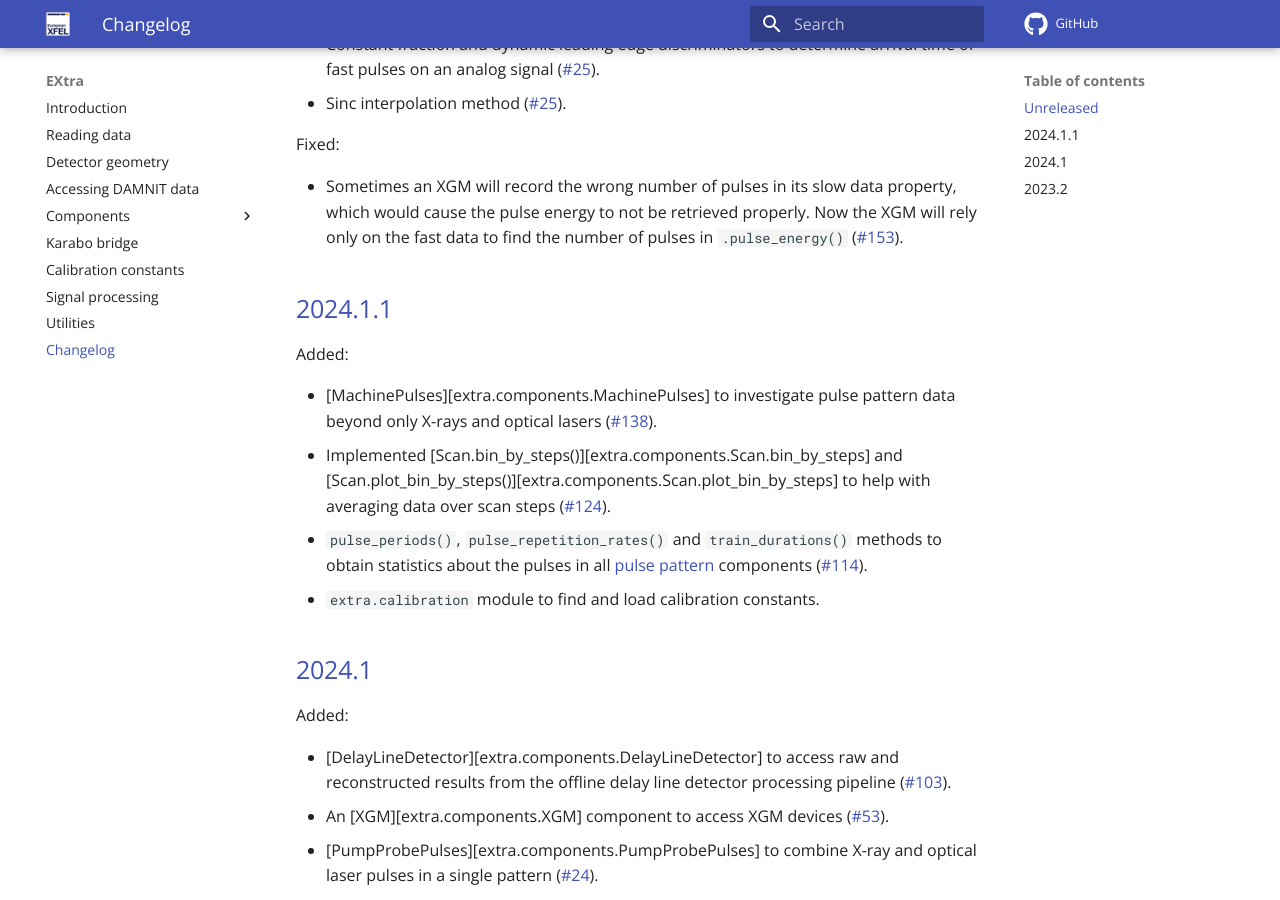
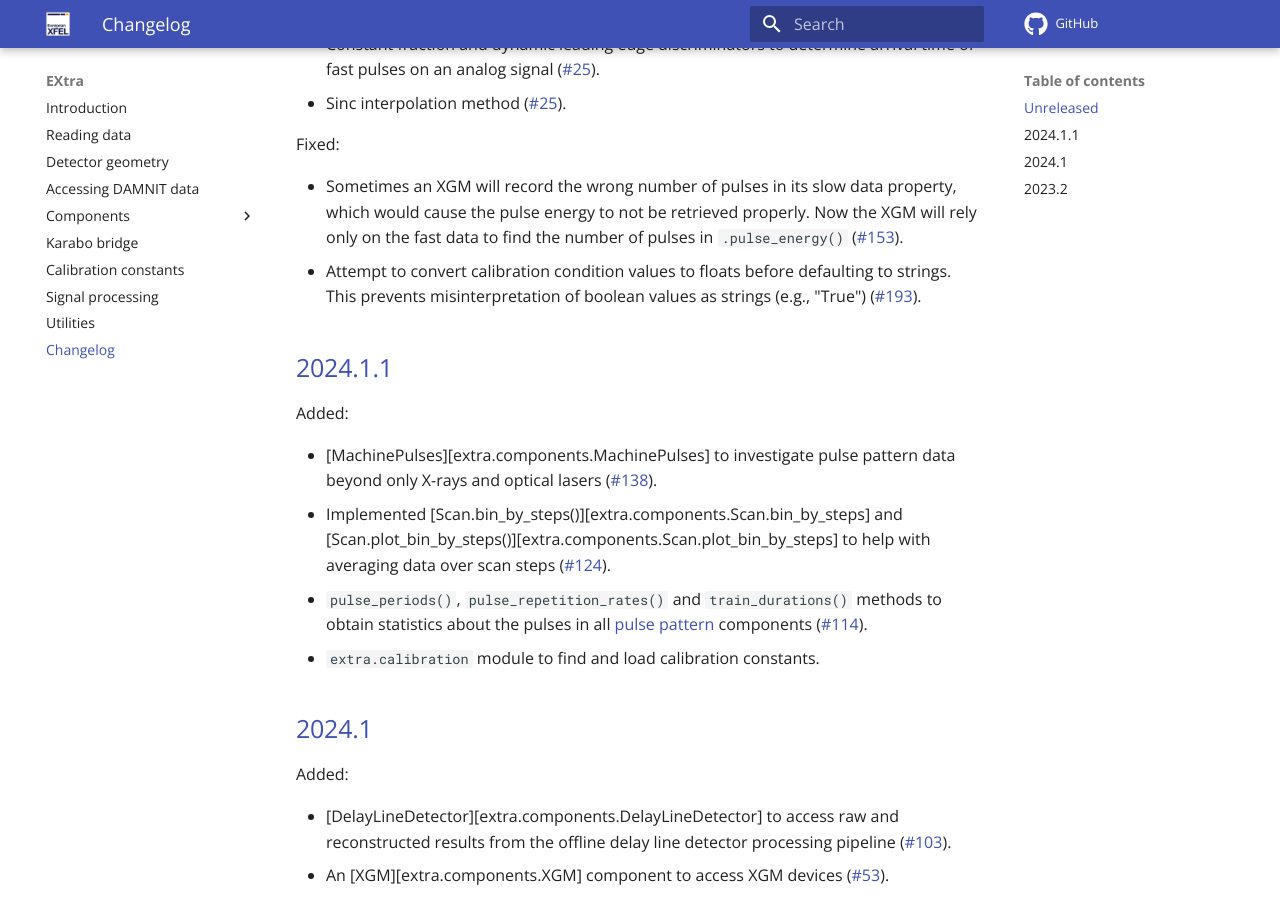
Before and after one commit to European-XFEL/EXtra, an MkDocs documentation site: the page built from docs/changelog.md, in a window 1280 px wide and 900 px high, scrolled down 1389 px. Built offline with MkDocs 1.6.1 and Material for MkDocs 9.7.7, drawn with Linux system fonts in a browser that asks for light colours; emoji names are drawn with the system emoji font; comment, search, counter and statistics services are not loaded.

Commit message:
docs: update changelog with this change

```diff
--- a/docs/changelog.md
+++ b/docs/changelog.md
@@ -47,6 +47,7 @@ Fixed:
   property, which would cause the pulse energy to not be retrieved properly. Now
   the XGM will rely only on the fast data to find the number of pulses in
   `.pulse_energy()` (!153).
+- Attempt to convert calibration condition values to floats before defaulting to strings. This prevents misinterpretation of boolean values as strings (e.g., "True") (!193).
 
 ## [2024.1.1]
 
```
